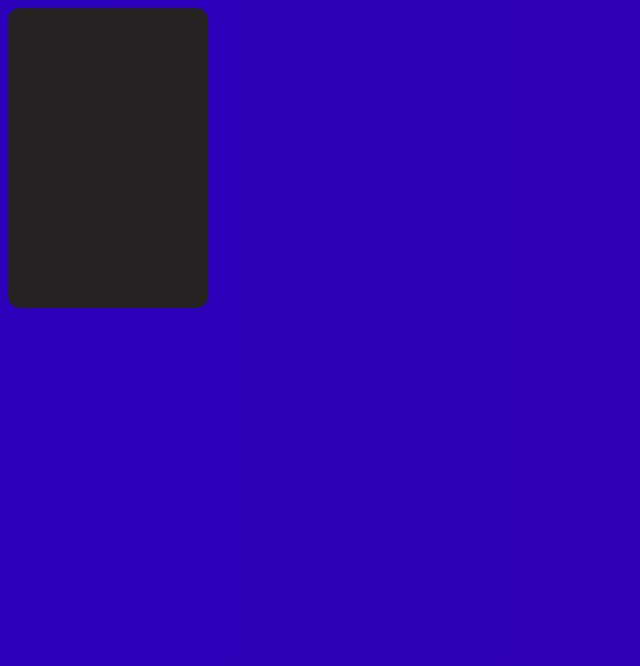
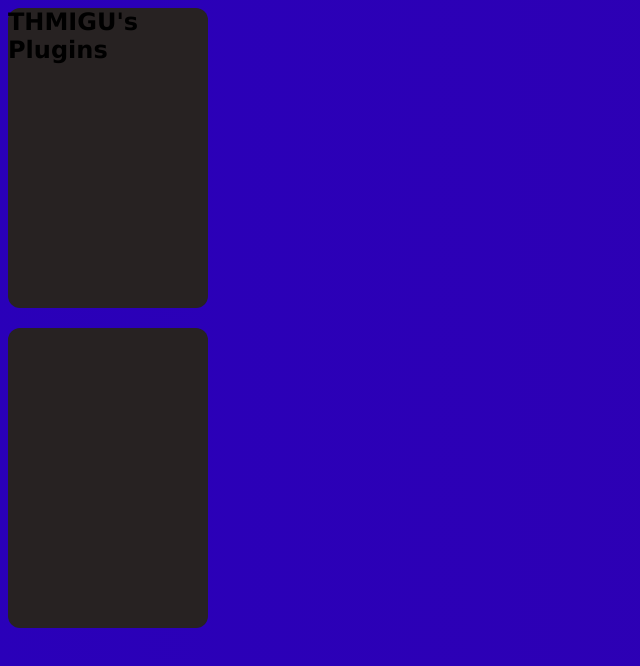
Before and after one commit to SnakeGamesThings/THMIGU-s-Website, a plain HTML site: page index.html in a window 1280 px wide. Shown: the whole page, without its empty margins (0-640 px from the left). Drawn offline with Linux system fonts and the light colour scheme.

Commit message:
Update index.html

```diff
--- a/index.html
+++ b/index.html
@@ -1,3 +1,4 @@
+<h2 class="box1">THMIGU's Plugins</h2>
 <style>
 	body {
 	background: linear-gradient(90deg, red, orange, yellow, lime, cyan, blue, indigo, violet);
@@ -16,6 +17,7 @@
 		width: 200px;
 		border-radius: 12px;
 		background-color: #272222;
+		font-family: Verdana;
 	}
 </style>
 <div class="box1"></div>
```
